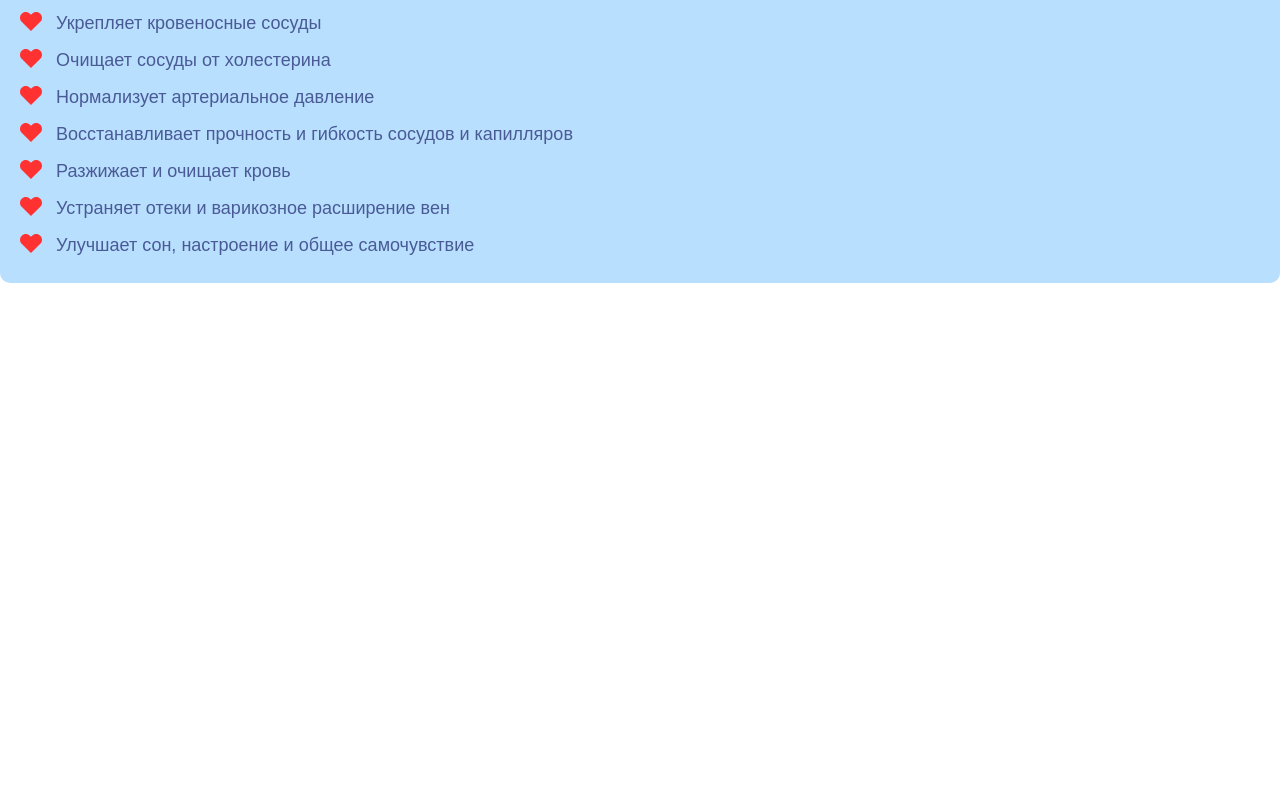
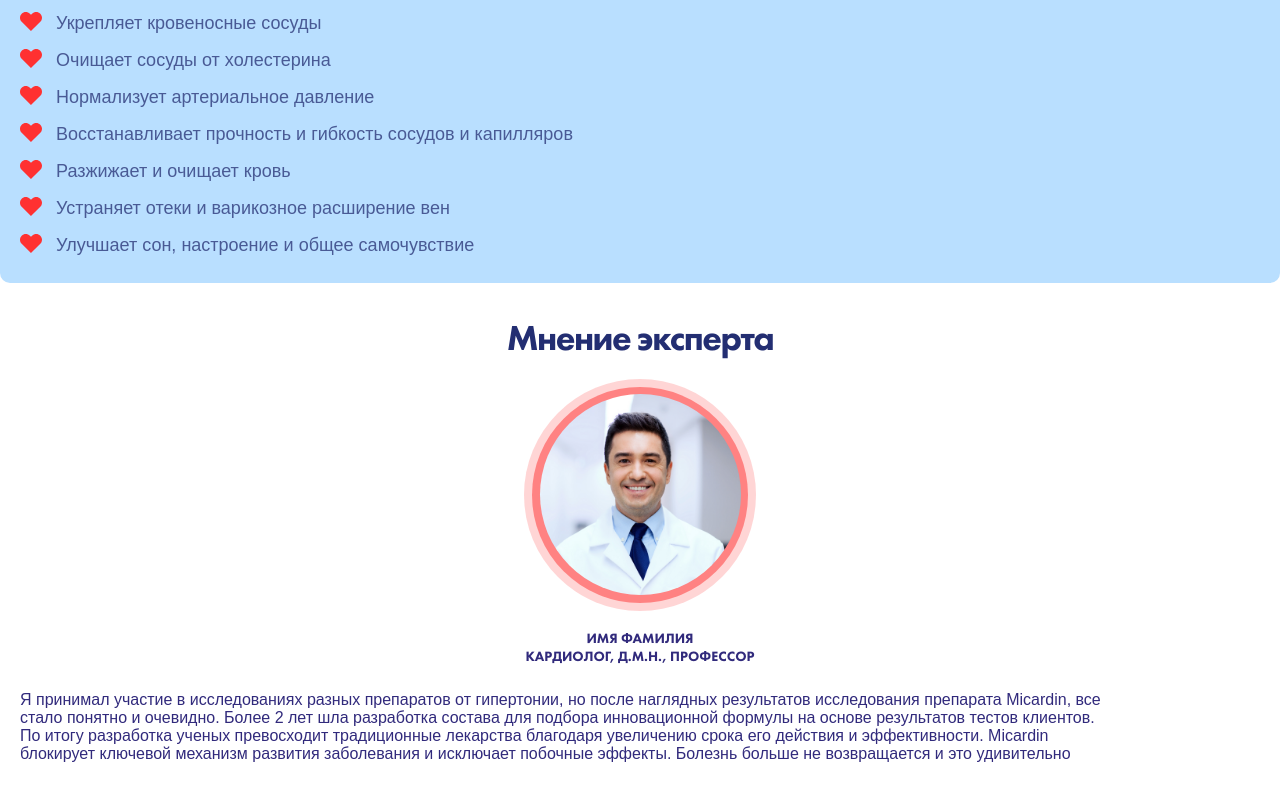
Before and after one commit to daria2604/micardin, a website built with Vite: page index.html in a window 1280 px wide. Shown: the part 2198-2995 px from the top of the page. Before the commit the page ends 2481 px from the top, so only its background shows below. Built offline with nearby package versions, Linux system fonts and the light colour scheme; files whose address does not match are found by name; what easytimer.js would draw is missing.

Commit message:
feat: добавить секцию с мнением эексперта

```diff
--- a/index.html
+++ b/index.html
@@ -385,7 +385,9 @@
                           />
                         </svg>
                       </span>
-                      <p class="feature__text">Улучшает сон, настроение и общее самочувствие</p>
+                      <p class="feature__text">
+                        Улучшает сон, настроение и общее самочувствие
+                      </p>
                     </div>
                   </li>
                 </ul>
@@ -394,6 +396,32 @@
           </div>
         </div>
       </section>
+      <section class="expert">
+        <div class="container">
+          <h2 class="expert__heading">Мнение эксперта</h2>
+          <div class="expert__image">
+            <div class="expert__image-pic"></div>
+          </div>
+          <div class="expert__info">
+            <p class="expert__about">
+              Имя фамилия
+              <br>
+              кардиолог, д.м.н., профессор
+            </p>
+            <p class="expert__text">
+              Я принимал участие в исследованиях разных препаратов от гипертонии,
+              но после наглядных результатов исследования препарата Micardin,
+              все стало понятно и очевидно. Более 2 лет шла разработка состава
+              для подбора инновационной формулы на основе результатов тестов
+              клиентов. По итогу разработка ученых превосходит традиционные
+              лекарства благодаря увеличению срока его действия и эффективности.
+              Micardin блокирует ключевой механизм развития заболевания и
+              исключает побочные эффекты. Болезнь больше не возвращается
+              и это удивительно
+            </p>
+          </div>
+        </div>
+      </section>
     </main>
     <script type="module" src="/main.js"></script>
   </body>
--- a/src/scss/abstracts/variables.scss
+++ b/src/scss/abstracts/variables.scss
@@ -3,6 +3,7 @@
 */
 $black: #000;
 $astronaut: #232E72;
+$minsk: #312A7C;
 $kashmir-blue: #495A95;
 $dodger-blue: #3A5CFD;
 $cornflower-blue: #50AAF6;
@@ -26,6 +27,7 @@ $color-section: $french-pass;
 $color-marker: $red-orange;
 $color-accent-number: $red-orange;
 $color-feature-text: $kashmir-blue;
+$color-expert-text: $minsk;
 
 /**
 * Fonts
--- /dev/null
+++ b/src/scss/blocks/expert.scss
@@ -0,0 +1,69 @@
+.expert {
+  padding-top: 37px;
+  padding-bottom: 34px;
+
+  &__heading {
+    font-size: $fz-main-heading;
+    font-weight: $font-weight-heavy;
+    text-align: center;
+    line-height: 1;
+    letter-spacing: -1.5px;
+
+    color: $color-heading;
+  }
+
+  &__about {
+    font-size: $font-size-small;
+    font-weight: $font-weight-heavy;
+    text-align: center;
+    text-transform: uppercase;
+
+    color: $color-expert-text;
+  }
+
+  &__text {
+    font-size: $font-size-normal;
+    font-weight: $font-weight-book;
+
+    margin-top: 26px;
+
+    color: $color-expert-text;
+  }
+
+  &__image {
+    position: relative;
+
+    display: flex;
+    align-items: center;
+    justify-content: center;
+
+    width: 232px;
+    height: 232px;
+    margin: 23px auto 18px auto;
+
+    border-radius: 50%;
+    background-color: rgba($red-orange, .2);
+
+    &::before {
+      position: absolute;
+      z-index: -1;
+
+      display: block;
+      width: 216px;
+      height: 216px;
+
+      border-radius: 50%;
+      background-color: rgba($red-orange, .5);
+      content: "";
+    }
+
+    &-pic {
+      width: 201px;
+      height: 201px;
+
+      border-radius: 50%;
+      background: url("/src/images/doctor.jpg") center/cover no-repeat;
+    }
+
+  }
+}
--- a/src/scss/style.scss
+++ b/src/scss/style.scss
@@ -21,3 +21,5 @@
 
 @import './blocks/features.scss';
 @import './blocks/feature.scss';
+
+@import './blocks/expert.scss';
```
Also changed, not shown: src/images/doctor.jpg (added), src/images/heart.svg (deleted).
